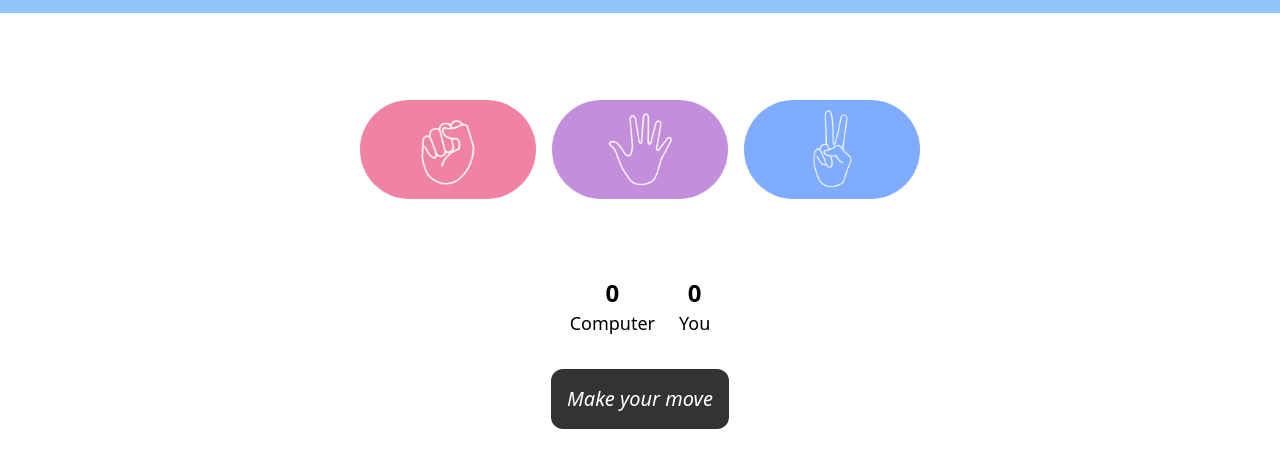
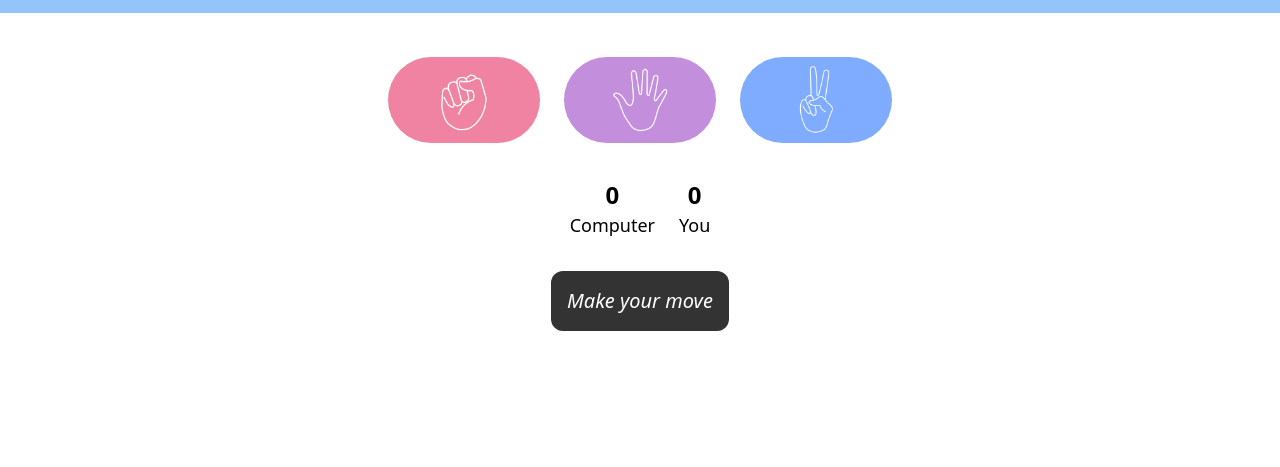
Before and after one commit to iamnasib/StonePaperScissors, a plain HTML site: page index.html in a window 1280 px wide. Shown: the part 47-514 px from the top of the page. Drawn offline with nearby package versions, Linux system fonts and the light colour scheme.

Commit message:
img sizes

```diff
--- a/index.html
+++ b/index.html
@@ -21,24 +21,33 @@
     <div class="p-4 flex justify-center bg-blue-300">
       <h1 class="text-lg font-medium">Stone Paper Scissors</h1>
     </div>
-    <div class="choices mt-8 flex justify-center gap-4 p-4">
+    <div class="choices mt-8 flex justify-center gap-2 md:gap-4 p-2">
       <div
-        class="choice w-44 h-44 duration-200 flex justify-center rounded-full items-center cursor-pointer hover:bg-black"
+        class="choice p-1 w-40 h-fit duration-200 flex justify-center rounded-full items-center cursor-pointer hover:bg-black"
         id="rock"
       >
-        <img class="rounded-full w-38 h-38" src="./pictures/rock.png" />
+        <img
+          class="rounded-full aspect-w-1 aspect-h-1 object-contain"
+          src="./pictures/rock.png"
+        />
       </div>
       <div
-        class="choice w-44 h-44 duration-200 flex justify-center rounded-full items-center cursor-pointer hover:bg-black"
+        class="choice p-1 w-40 h-fit duration-200 flex justify-center rounded-full items-center cursor-pointer hover:bg-black"
         id="paper"
       >
-        <img class="rounded-full w-38 h-38" src="./pictures/paper.png" />
+        <img
+          class="rounded-full aspect-w-1 aspect-h-1 object-contain"
+          src="./pictures/paper.png"
+        />
       </div>
       <div
-        class="choice w-44 h-44 duration-200 flex justify-center rounded-full items-center cursor-pointer hover:bg-black"
+        class="choice p-1 w-40 h-fit duration-200 flex justify-center rounded-full items-center cursor-pointer hover:bg-black"
         id="scissors"
       >
-        <img class="rounded-full w-38 h-38" src="./pictures/scissors.png" />
+        <img
+          class="rounded-full aspect-w-1 aspect-h-1 object-contain"
+          src="./pictures/scissors.png"
+        />
       </div>
     </div>
     <div class="flex justify-center gap-6 text-lg mt-6">
--- a/main.js
+++ b/main.js
@@ -7,8 +7,8 @@
 
 let userScorePara = document.querySelector("#user-score");
 let compScorePara = document.querySelector("#comp-score");
-console.log(`Developed by Nasib Farooq
-username on all platforms :@iamnasib`);
+console.log(`Developed by Nasib Farooq,
+Username on all platforms :@iamnasib`);
 const genCompChoice = () => {
   const options = ["rock", "paper", "scissors"];
   const randIdx = Math.floor(Math.random() * 3);
```
